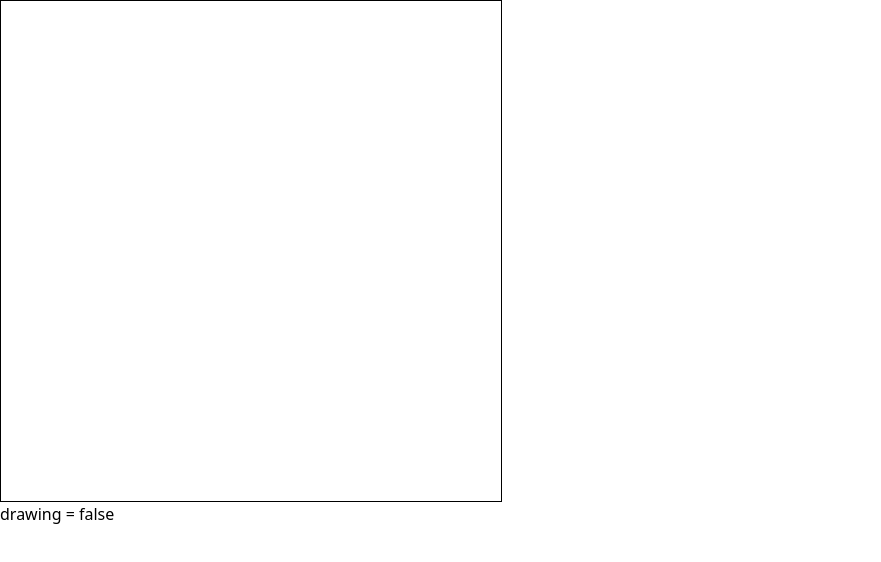
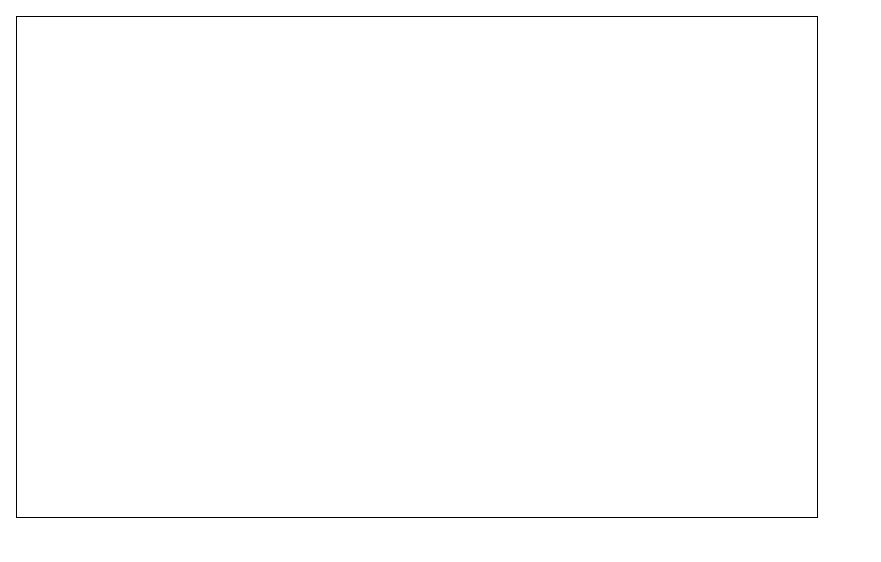
Before and after one commit to gianlucabaldin/image-annotation-tool, a React (Create React App) app: page / in a window 1280 px wide. Shown: the top 562 px of the page, without its empty margins (0-881 px from the left). Built offline with nearby package versions, Linux system fonts and the light colour scheme.

Commit message:
new Board component

```diff
--- a/src/App.tsx
+++ b/src/App.tsx
@@ -1,95 +1,10 @@
-import React, { useEffect, useRef, useState } from "react";
-
-const DrawingCanvas: React.FC = () => {
-  const canvasRef = useRef<HTMLCanvasElement>(null);
-  const [drawing, setDrawing] = useState(false);
-  const [startX, setStartX] = useState<number | null>(null);
-  const [startY, setStartY] = useState<number | null>(null);
-  const [endX, setEndX] = useState<number | null>(null);
-  const [endY, setEndY] = useState<number | null>(null);
-  const [context, setContext] = useState<CanvasRenderingContext2D | null>(null);
-
-  useEffect(() => {
-    if (canvasRef.current) {
-      const canvas = canvasRef.current;
-      const ctx = canvas.getContext("2d");
-      if (ctx) {
-        setContext(ctx);
-      }
-    }
-  }, []);
-
-  const handleMouseDown = (
-    e: React.MouseEvent<HTMLCanvasElement, MouseEvent>
-  ) => {
-    if (!drawing && context) {
-      setDrawing(true);
-      const rect = e.currentTarget.getBoundingClientRect();
-      console.log("🚀 ~ handleMouseDown:", rect);
-      const x = e.clientX - rect.left;
-      const y = e.clientY - rect.top;
-      setStartX(x);
-      setStartY(y);
-    }
-  };
-
-  const handleMouseUp = (
-    e: React.MouseEvent<HTMLCanvasElement, MouseEvent>
-  ) => {
-    if (drawing && context) {
-      const rect = e.currentTarget.getBoundingClientRect();
-      console.log("🚀 ~ handleMouseUp:", rect);
-      const x = e.clientX - rect.left;
-      const y = e.clientY - rect.top;
-      setEndX(x);
-      setEndY(y);
-      drawRectangle();
-      setDrawing(false);
-    }
-  };
-
-  const resetCoordinates = () => {
-    setStartX(null);
-    setStartY(null);
-    setEndX(null);
-    setEndY(null);
-  };
-
-  const drawRectangle = () => {
-    if (
-      context &&
-      startX !== null &&
-      startY !== null &&
-      endX !== null &&
-      endY !== null
-    ) {
-      const width = endX - startX;
-      const height = endY - startY;
-      context.strokeStyle = "black";
-      context.strokeRect(startX, startY, width, height);
-      resetCoordinates();
-    }
-  };
-
-  return (
-    <>
-      <canvas
-        ref={canvasRef}
-        width={500}
-        height={500}
-        onMouseDown={handleMouseDown}
-        onMouseUp={handleMouseUp}
-        style={{ border: "1px solid black" }}
-      />
-      <p>drawing = {drawing.toString()}</p>
-    </>
-  );
-};
+import React from "react";
+import Board from "./components/Board";
 
 const App: React.FC = () => {
   return (
     <div>
-      <DrawingCanvas />
+      <Board />
     </div>
   );
 };
--- /dev/null
+++ b/src/components/Board.tsx
@@ -0,0 +1,61 @@
+import React, { useEffect, useRef, useState } from "react";
+
+const Board: React.FC = () => {
+  const canvasRef = useRef<HTMLCanvasElement>(null);
+  const [isDrawing, setIsDrawing] = useState(false);
+  const [startX, setStartX] = useState<number | null>(null);
+  const [startY, setStartY] = useState<number | null>(null);
+  const [context, setContext] = useState<CanvasRenderingContext2D | null>(null);
+
+  useEffect(() => {
+    if (canvasRef.current) {
+      const canvas = canvasRef.current;
+      const ctx = canvas.getContext("2d");
+      if (ctx) {
+        setContext(ctx);
+      }
+    }
+  }, []);
+
+  const handleClick = (e: React.MouseEvent<HTMLCanvasElement, MouseEvent>) => {
+    if (context) {
+      setIsDrawing(true);
+      if (startX === null && startY === null) {
+        setStartX(e.clientX);
+        setStartY(e.clientY);
+        setIsDrawing(true);
+      } else {
+        drawRectangle(e.clientX, e.clientY);
+      }
+    }
+  };
+
+  const resetCoordinates = () => {
+    setStartX(null);
+    setStartY(null);
+  };
+
+  const drawRectangle = (x: number, y: number) => {
+    if (context && startX !== null && startY !== null) {
+      const width = x - startX;
+      const height = y - startY;
+      context.strokeStyle = "red";
+      context.strokeRect(startX, startY, width, height);
+      resetCoordinates();
+      setIsDrawing(false);
+    }
+  };
+
+  return (
+    <canvas
+      ref={canvasRef}
+      onClick={handleClick}
+      width={canvasRef.current?.width ?? 800}
+      height={canvasRef.current?.height ?? 500}
+      style={{ border: "1px solid black" }}
+      className="m-4"
+    />
+  );
+};
+
+export default Board;
```
